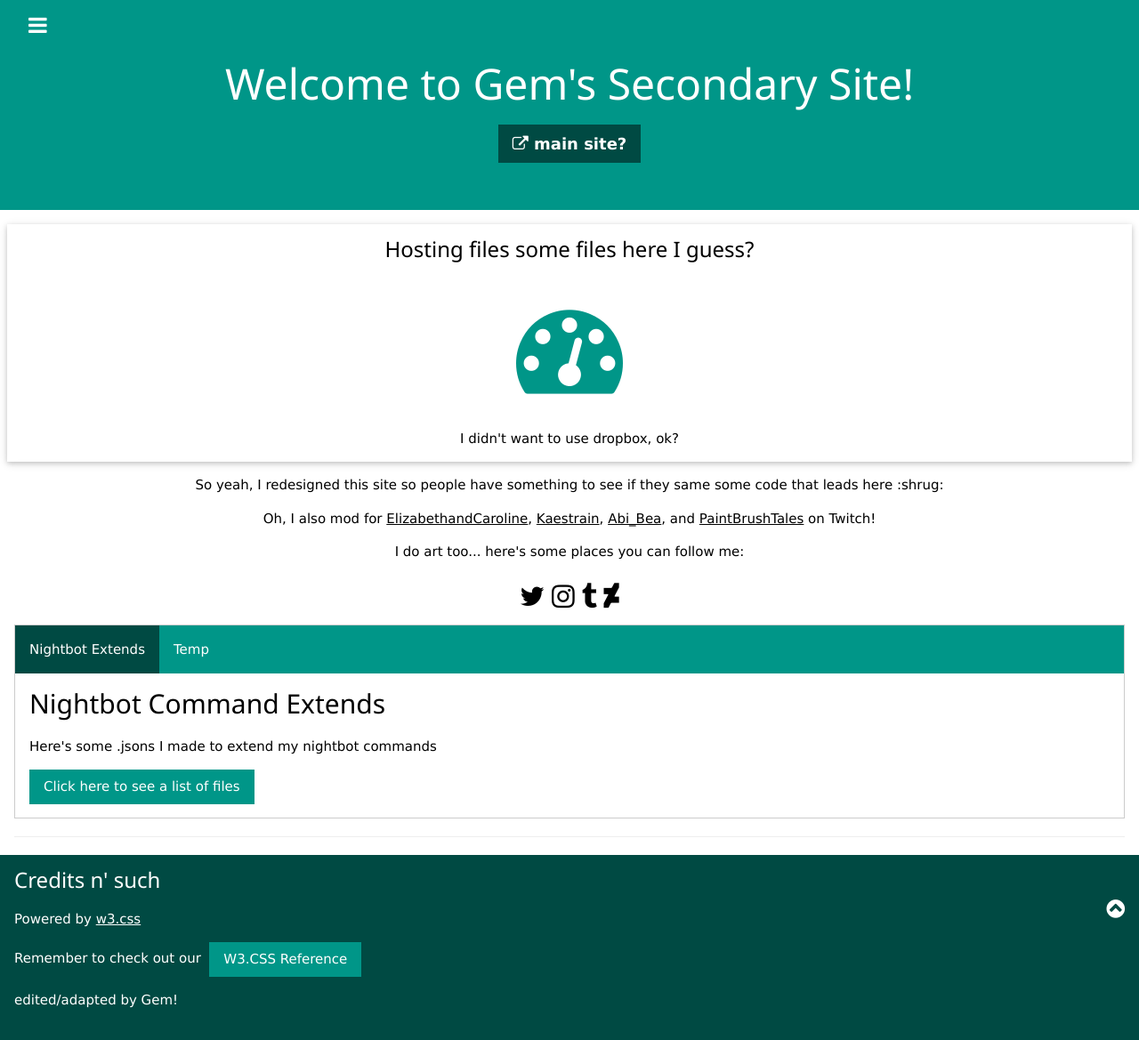
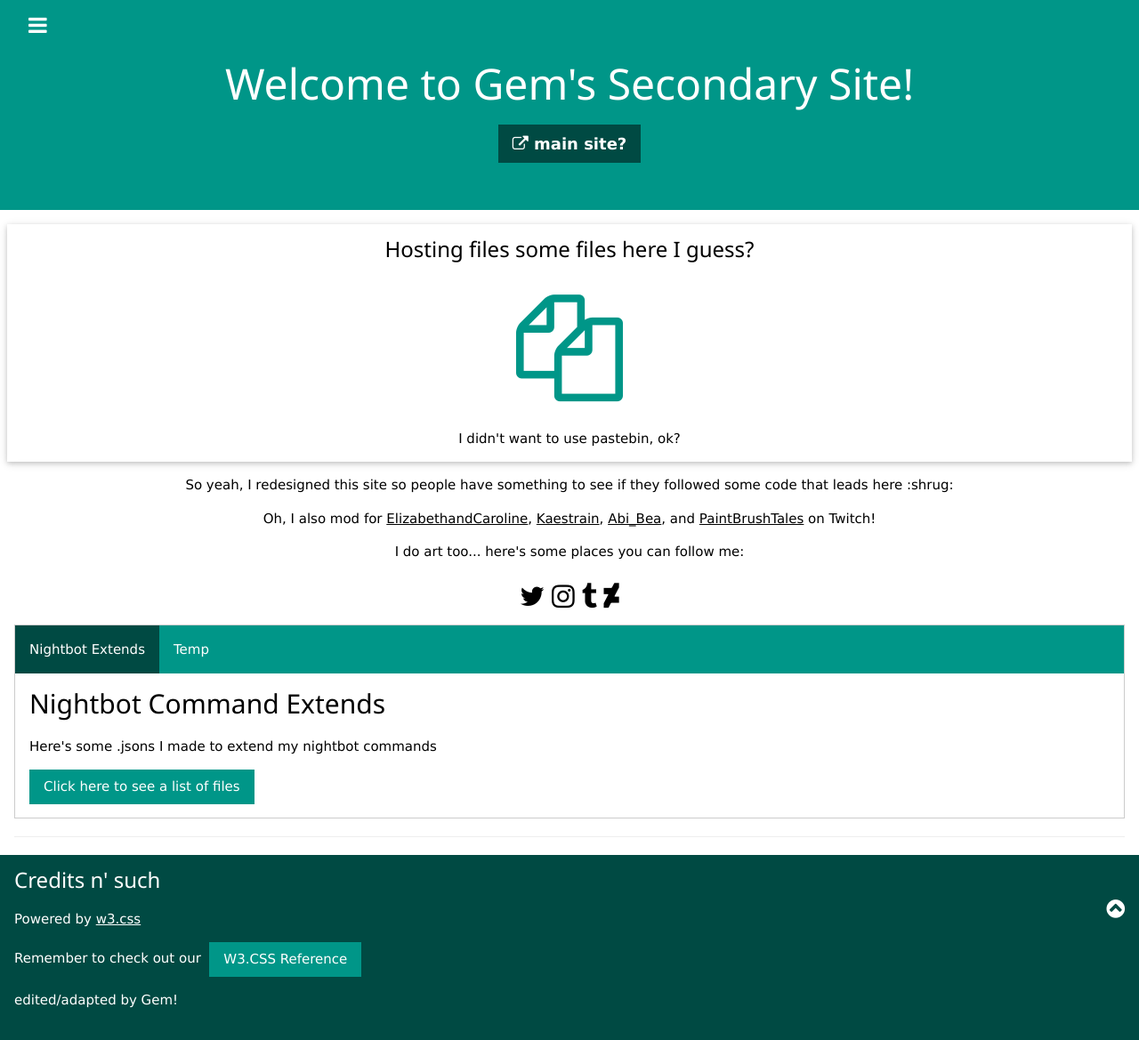
Before and after one commit to thesecretmaster/pentagonitestudios, a Jekyll site: the page index.html, which Jekyll copies as it is, in a window 1280 px wide. Shown: the whole page at 89% size. Built offline with Jekyll 4.4.1, drawn with Linux system fonts in a browser that asks for light colours; some web fonts are replaced.

Commit message:
typos and some editing

```diff
--- a/index.html
+++ b/index.html
@@ -93,14 +93,14 @@
 <div class="w3-row-padding w3-center w3-margin-top">
   <div class="w3-card w3-container" style="min-height:5vh">
   <h3>Hosting files some files here I guess?</h3><br>
-  <i class="fa fa-tachometer w3-margin-bottom w3-text-theme" style="font-size:120px"></i>
-  <p>I didn't want to use dropbox, ok?</p>
+  <i class="fa fa-files-o w3-margin-bottom w3-text-theme" style="font-size:120px"></i>
+  <p>I didn't want to use pastebin, ok?</p>
   </div>
 </div>
 
 
 <div class="w3-center">
-  <p>So yeah, I redesigned this site so people have something to see if they same some code that leads here :shrug:</p>
+  <p>So yeah, I redesigned this site so people have something to see if they followed some code that leads here :shrug:</p>
   <p>Oh, I also mod for
   <a href="https://www.twitch.tv/elizabethandcaroline" target="_blank">ElizabethandCaroline</a>,
   <a href="https://www.twitch.tv/kaestrain" target="_blank">Kaestrain</a>,
```
